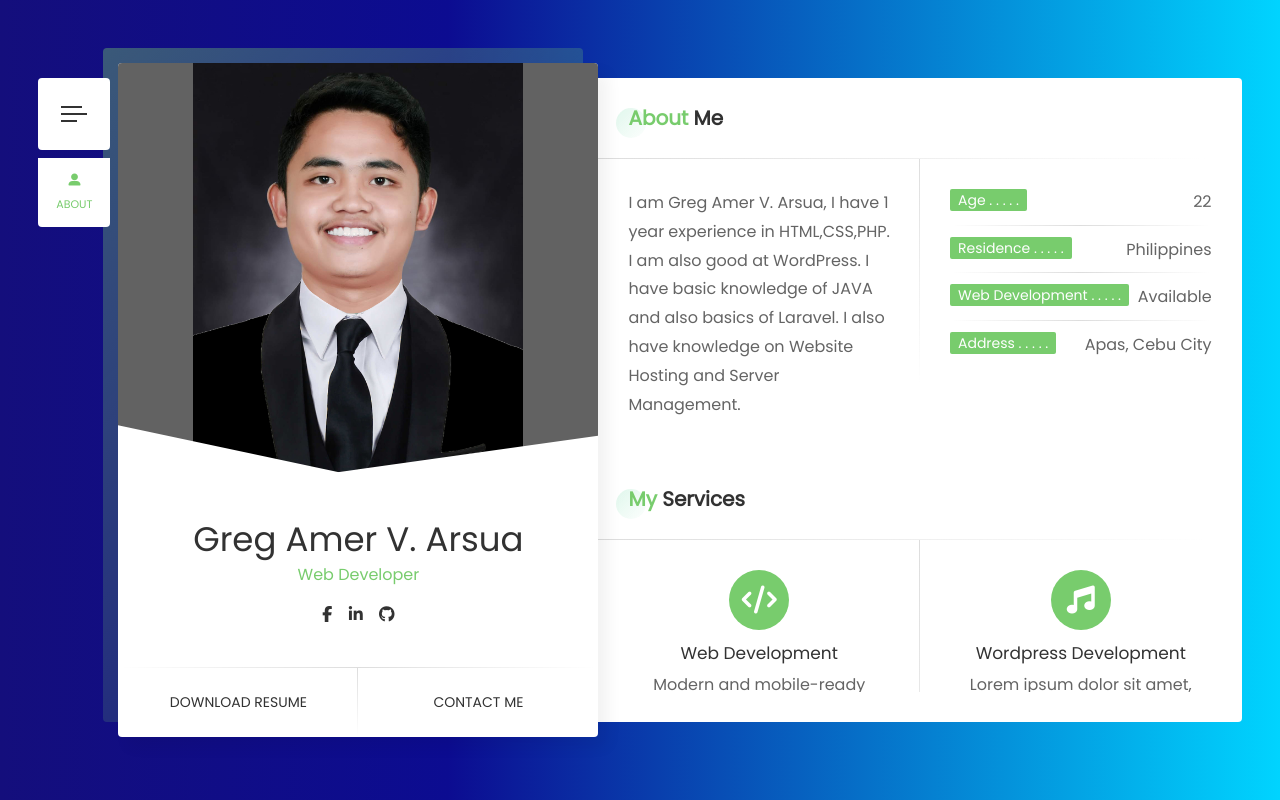
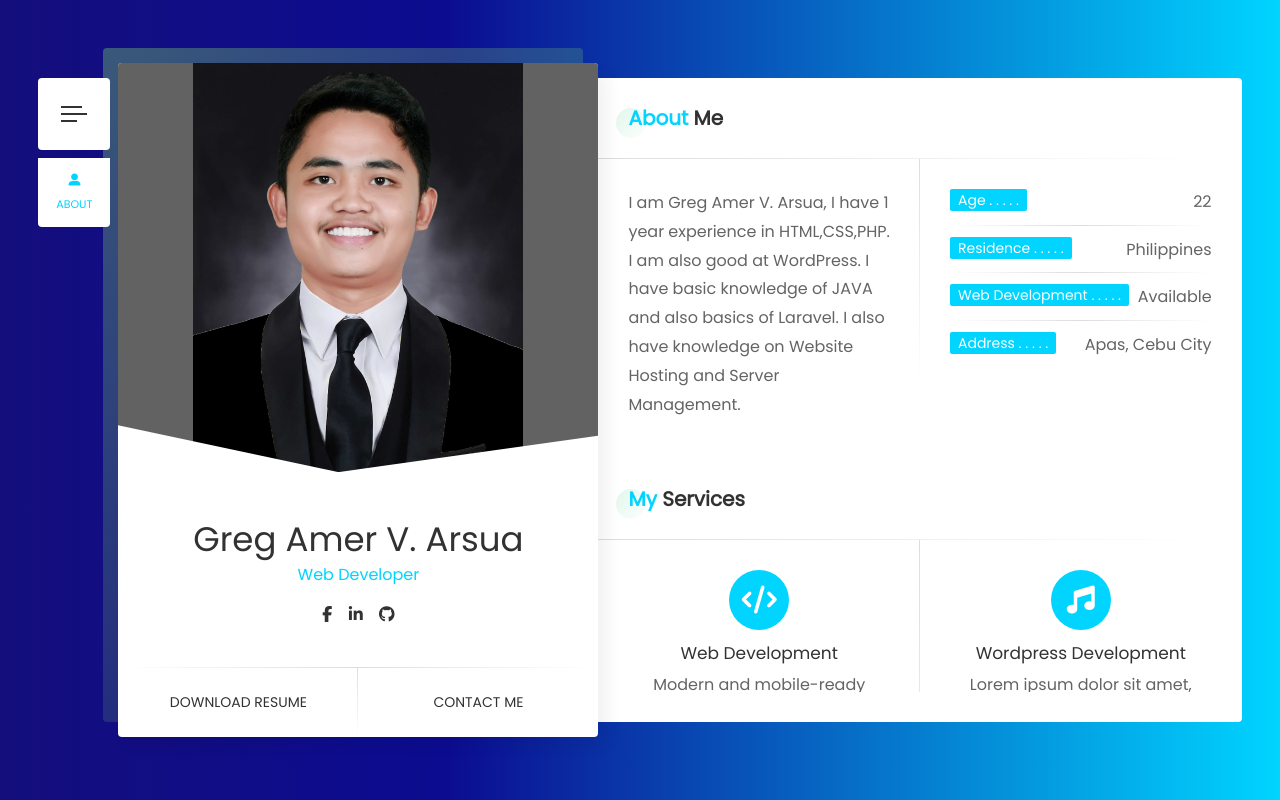
Before and after one commit to gregarsua/portfolio, a plain HTML site: page index.html in a window 1280 px wide. Drawn offline with Linux system fonts and the light colour scheme.

Commit message:
edit color

```diff
--- a/assets/colors.css
+++ b/assets/colors.css
@@ -105,7 +105,7 @@ body {
 .single-post-text ul > li:before,
 .comment-text ul > li:before,
 .blog-content ul > li:before {
-  background: #78cc6d;
+  background: #00d4ff;
 }
 
 .lnk:hover,
@@ -200,7 +200,7 @@ strong.woocommerce-review__author,
 .content .title:first-letter,
 .content-sidebar h2.widget-title .first-word,
 .content-sidebar h2.widget-title:first-letter {
-  color: #78cc6d !important;
+  color: #00d4ff !important;
 }
 
 .card-started .profile .image:before,
--- a/assets/header.css
+++ b/assets/header.css
@@ -191,14 +191,14 @@
 
 .header .top-menu ul li:hover a,
 .header .top-menu ul li.active a {
-  color: #78cc6d;
+  color: #00d4ff;
 }
 
 .header .top-menu ul li:hover a .icon,
 .header .top-menu ul li.active a .icon,
 .header .top-menu ul li:hover a .link,
 .header .top-menu ul li.active a .link {
-  color: #78cc6d;
+  color: #00d4ff;
 }
 
 .header .profile {
--- a/assets/skin.css
+++ b/assets/skin.css
@@ -877,7 +877,7 @@ input[type="file"] {
   position: relative;
   margin: 0;
   display: inline-block;
-  color: #78cc6d;
+  color: #00d4ff;
   font-size: 16px;
   line-height: 20px;
   height: 20px;
@@ -1153,7 +1153,7 @@ input[type="file"] {
   float: left;
   margin-right: 8px;
   padding: 1px 8px;
-  background: #78cc6d;
+  background: #00d4ff;
   font-size: 14px;
   line-height: 20px;
   color: #fefefe;
@@ -1297,7 +1297,7 @@ input[type="file"] {
 .service-items .service-item .icon {
   margin: 0 auto;
   color: #fff !important;
-  background: #78cc6d !important;
+  background: #00d4ff !important;
 }
 
 .service-items .service-item .name {
```
